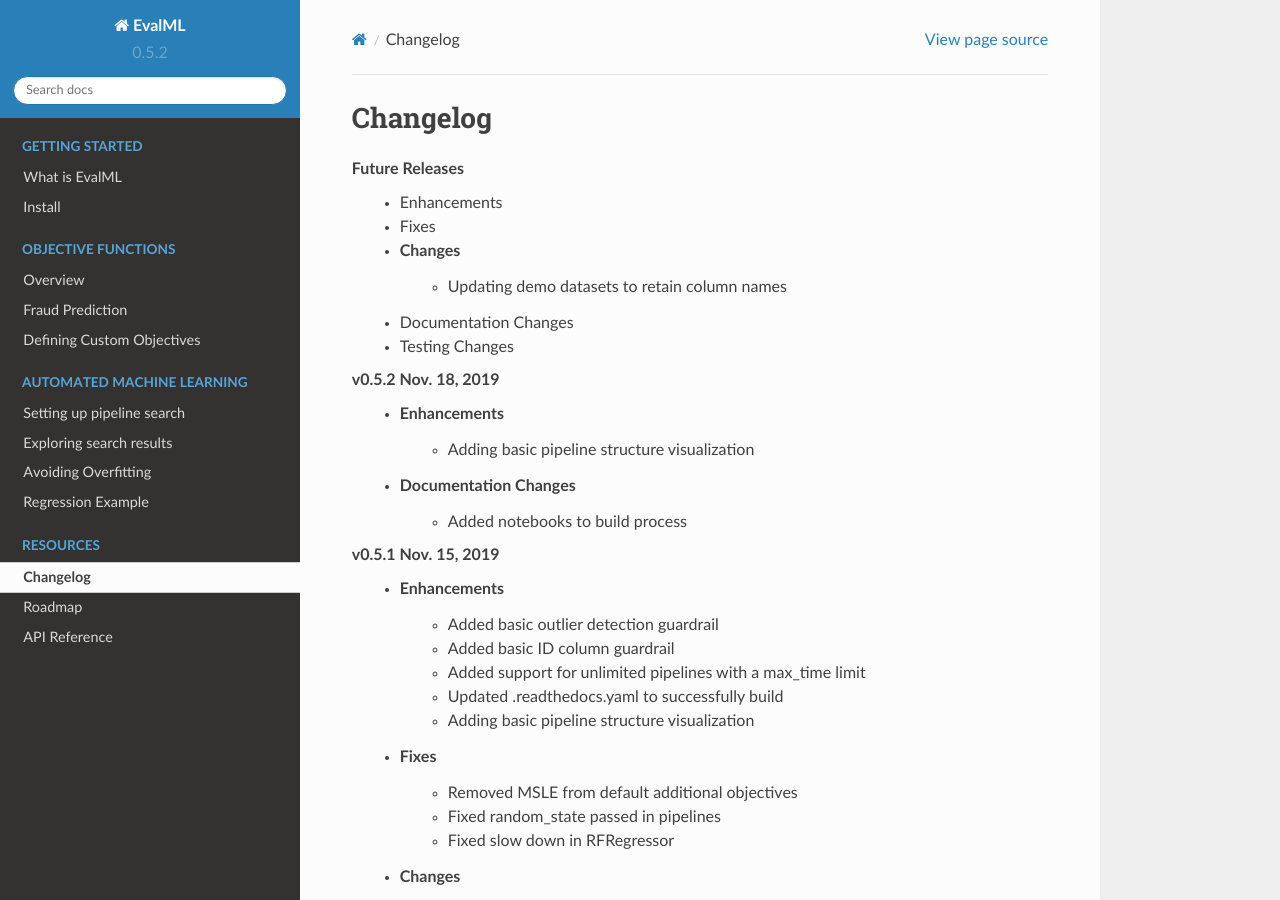
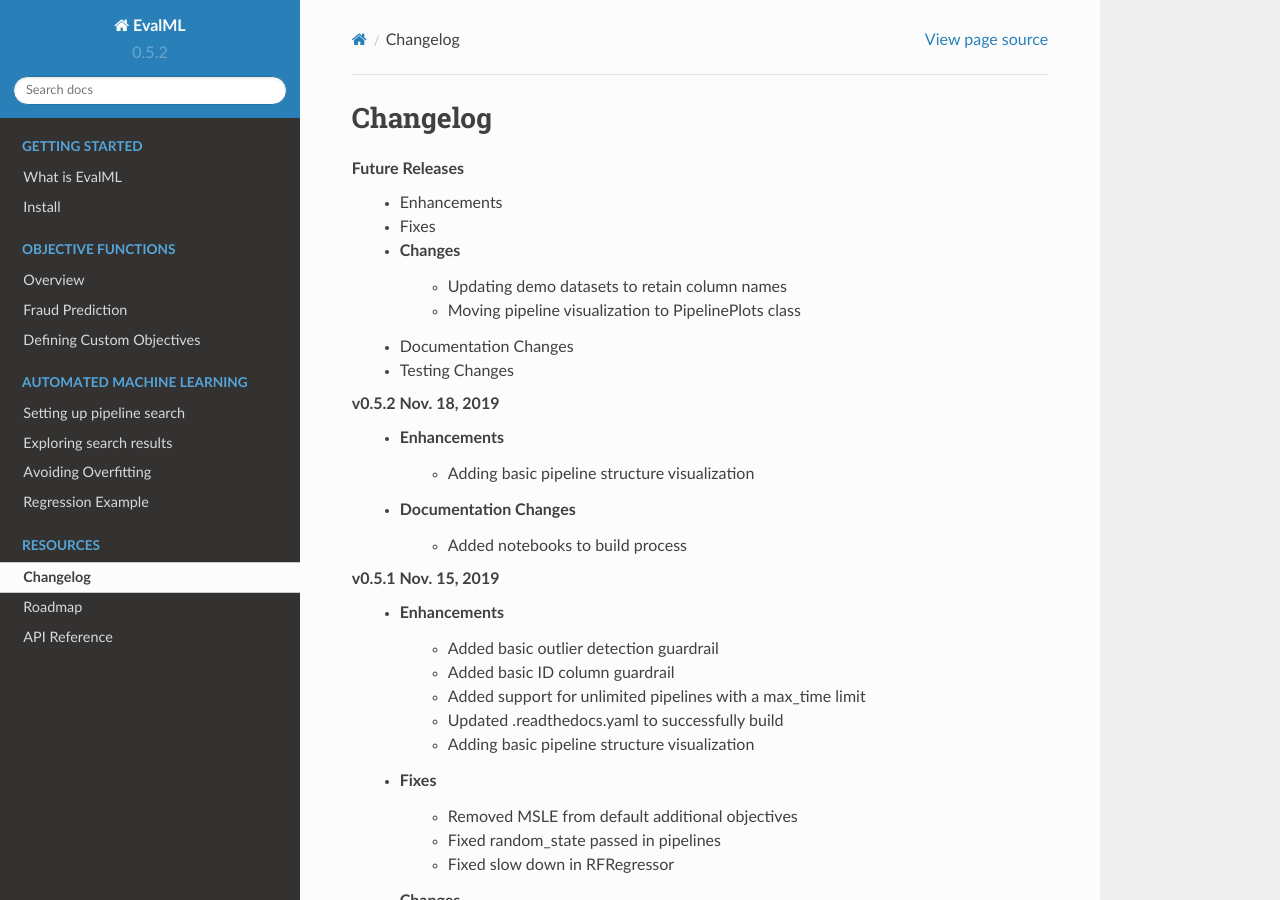
Before and after one commit to alteryx/evalml, a Sphinx documentation site: the page built from docs/source/changelog.rst, in a window 1280 px wide and 900 px high. Built offline with Sphinx 7.4.7 and the Read the Docs theme 2.0.0, drawn with Linux system fonts in a browser that asks for light colours; pages that are not in the unit, such as notebooks, are missing from menus.

Commit message:
c h a n g e l o g

```diff
--- a/docs/source/changelog.rst
+++ b/docs/source/changelog.rst
@@ -7,6 +7,7 @@
     * Fixes
     * Changes
         * Updating demo datasets to retain column names :pr:`223`
+        * Moving pipeline visualization to PipelinePlots class :pr:`228`
     * Documentation Changes
     * Testing Changes
 
```
